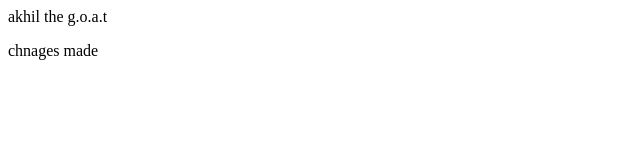
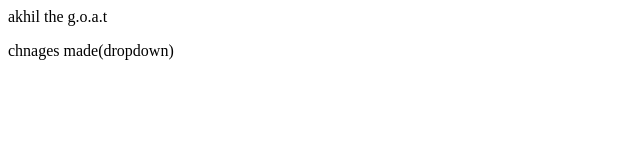
Before and after one commit to akhilreddykandivada/localrepo, a plain HTML site: page index.html in a window 1280 px wide. Shown: the full height of the page, 0-640 px from the left. Drawn offline with Linux system fonts and the light colour scheme.

Commit message:
dropdown added

```diff
--- a/index.html
+++ b/index.html
@@ -1,2 +1,2 @@
 <p> akhil the g.o.a.t</p>
-<p>chnages made</p>
+<p>chnages made(dropdown)</p>
```
